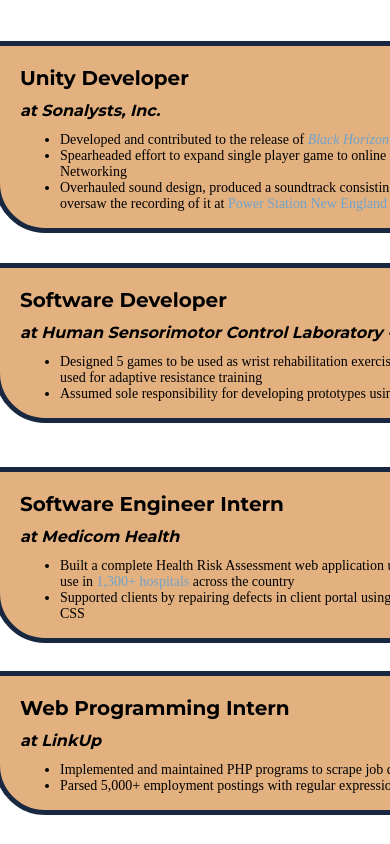
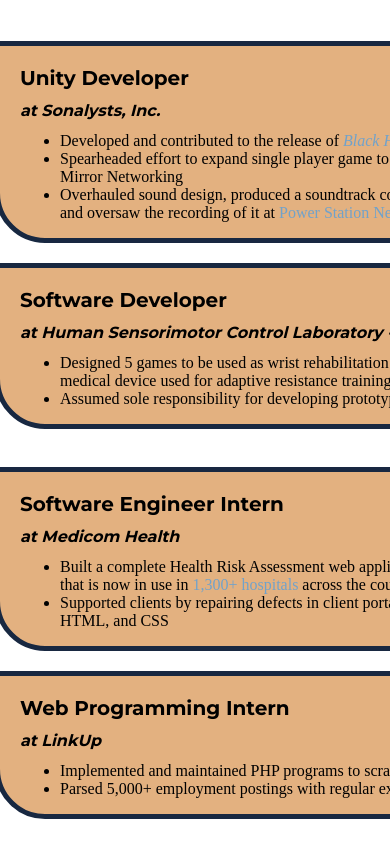
Before and after one commit to Dans171/DanielSousa, a plain HTML site: page index.html in a window 390 px wide. Shown: the part 1480-2324 px from the top of the page. Drawn offline with Linux system fonts and the light colour scheme.

Commit message:
revert mobile test

```diff
--- a/stylesheet.css
+++ b/stylesheet.css
@@ -230,6 +230,8 @@ h3 a:active, a h4:active, h4 a:active, nav a:active, p a:active, li a:active {
     left: 10px;
     top: -124px;
 }
-.desc li {
-    font-size: 14px;
-}
+/*@media only screen and (max-device-width: 480px) {
+    .desc li {
+        font-size: 14px;
+    }
+}*/
```
